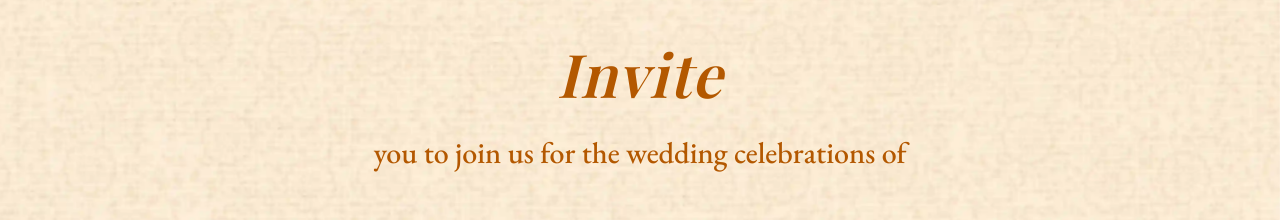
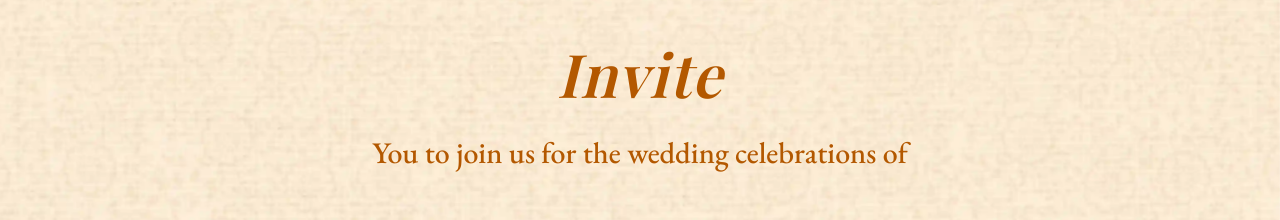
Before and after one commit to infogentech99/devanshwedsishita, a Next.js app: page / in a window 1280 px wide. Shown: the part 2080-2300 px from the top of the page. Built offline with nearby package versions, Linux system fonts and the light colour scheme; a web font is replaced by a local one.

Commit message:
update changes by client

```diff
--- a/app/components/CoupleIntro.jsx
+++ b/app/components/CoupleIntro.jsx
@@ -85,7 +85,7 @@ export default function CoupleIntro() {
               Invite
             </h2>
             <p className="font-eb-garamond font-medium text-xl md:text-2xl lg:text-3xl mt-4 md:mt-6 text-[#B35800]">
-              you to join us for the wedding celebrations of
+              You to join us for the wedding celebrations of
             </p>
             <h2 className="font-eb-garamond font-medium text-center text-5xl md:text-6xl lg:text-[100px] mt-6 leading-8 md:leading-tight text-[#B35800]">
               Shivangani
```
